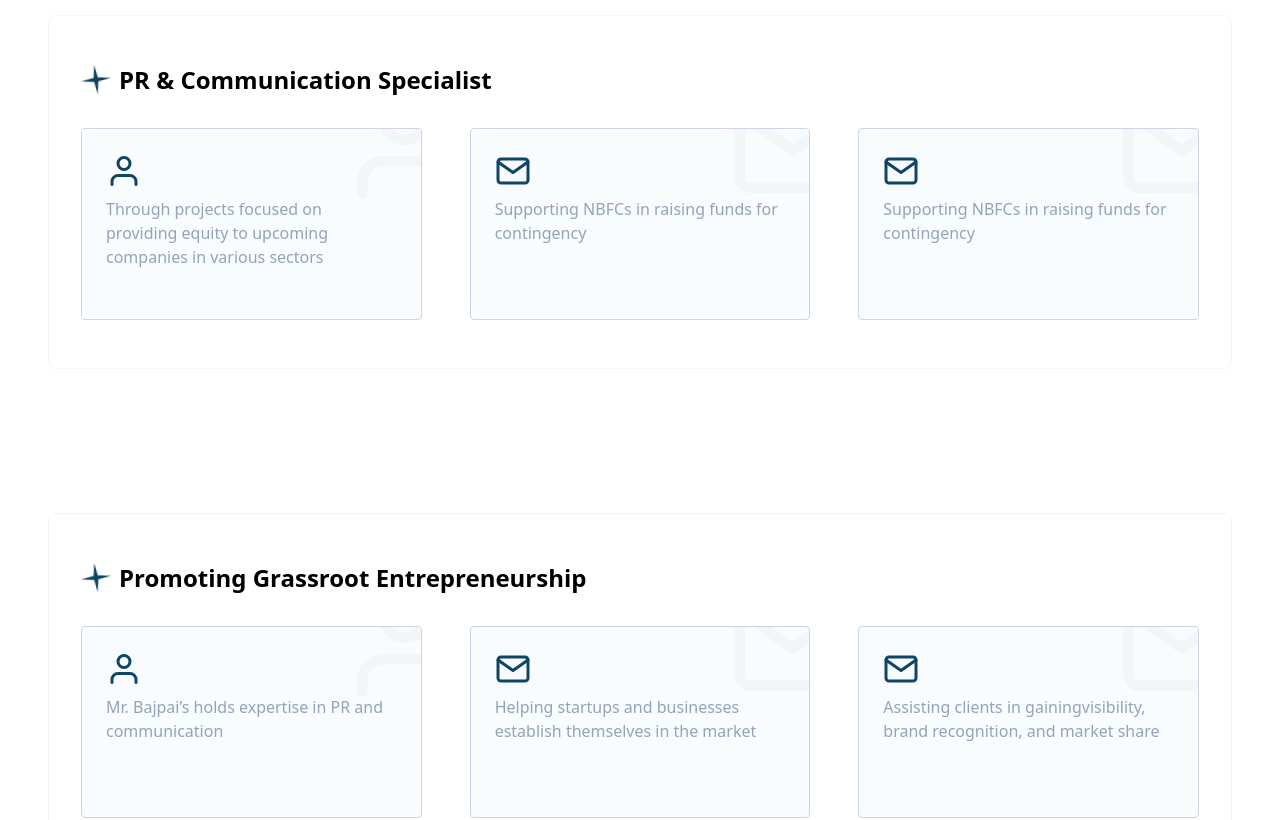
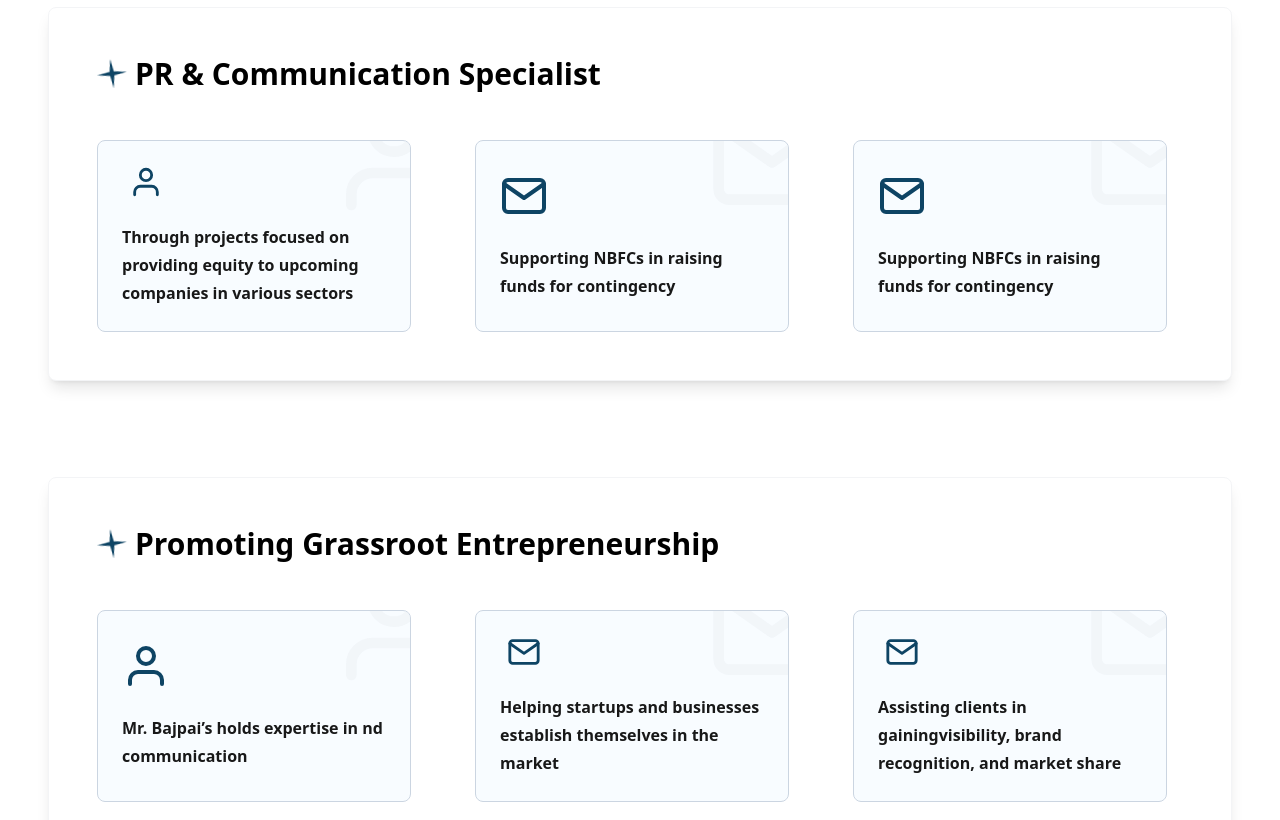
Before and after one commit to rkcoola792/Dubai, a React (Vite) app: page / in a window 1280 px wide. Shown: the part 2280-3100 px from the top of the page. Built offline with nearby package versions, Linux system fonts and the light colour scheme.

Commit message:
section 3 done

```diff
--- a/src/components/Homepage/Section3.jsx
+++ b/src/components/Homepage/Section3.jsx
@@ -34,7 +34,7 @@ const Section3 = () => {
       </motion.div>
       <div className="flex flex-col gap-24 mt-12  px-4 sm:px-12 lg:px-12 2xl:px-0  " ref={ref}>
 
-        <div className="group1 flex flex-col sm:gap-12 sm:sticky  sm:top-48  z-10 shadow-lg border border-gray-100  p-10 rounded-lg">
+        <div className="group1 flex flex-col sm:gap-12 sm:sticky  sm:top-40 bg-white z-10 shadow-lg border border-gray-100  p-12  rounded-lg">
           <motion.div
             className="heading flex gap-6 items-center mb-4 sm:mb-0  "
             initial={{ y: 75, opacity: 0 }}
@@ -52,7 +52,7 @@ const Section3 = () => {
             subtitle3="Range of funding from Rs 5 lakhs to Rs 50 crores"
           />
         </div>
-        <div className="group2 flex flex-col gap-8  sm:sticky top-48 bg-white border border-gray-100 z-20 sm:my-6  p-8 py-12 rounded-lg">
+        <div className="group2 flex flex-col sm:gap-12 sm:sticky  sm:top-40 bg-white z-20 shadow-lg border border-gray-100  p-12  rounded-lg">
           <motion.div
             className="heading flex gap-2 items-center  "
             initial={{ y: 75, opacity: 0 }}
@@ -62,7 +62,7 @@ const Section3 = () => {
             <div className="-mt-6 sm:mt-0">
               <SmallStar></SmallStar>
             </div>
-            <h3 className="sm:text-2xl font-semibold text-xl">
+            <h3 className="sm:text-2xl lg:text-3xl text-xl font-semibold">
               PR & Communication Specialist
             </h3>
           </motion.div>
@@ -73,7 +73,7 @@ const Section3 = () => {
             subtitle3="Supporting NBFCs in raising funds for contingency"
           />
         </div>
-        <div className="group3 flex flex-col gap-8  sticky top-48 border border-gray-100 bg-white z-30 sm:my-6  p-8 py-12 rounded-lg ">
+        <div className="group3 flex flex-col sm:gap-12 sm:sticky  sm:top-40 bg-white z-30 shadow-lg border border-gray-100  p-12  rounded-lg">
           <motion.div
             className="heading flex gap-2 items-center "
             initial={{ y: 75, opacity: 0 }}
@@ -83,12 +83,12 @@ const Section3 = () => {
             <div className="-mt-6 sm:mt-0">
               <SmallStar></SmallStar>
             </div>
-            <h3 className="sm:text-2xl font-semibold text-xl">
+            <h3 className="sm:text-2xl lg:text-3xl text-xl font-semibold">
               Promoting Grassroot Entrepreneurship
             </h3>
           </motion.div>
           <Specialities
-            subtitle1="Mr. Bajpai’s holds expertise in PR and communication"
+            subtitle1="Mr. Bajpai’s holds expertise in nd communication"
             subtitle2="Helping startups and businesses establish themselves in the market"
             subtitle3="Assisting clients in gainingvisibility, brand recognition, and market share"
           />
--- a/src/components/Homepage/Specialities.jsx
+++ b/src/components/Homepage/Specialities.jsx
@@ -6,7 +6,7 @@ const Specialities = ({subtitle1,subtitle2,subtitle3,icon1,icon2,icon3}) => {
   return (
     <div className="contact-us ">
       <motion.div
-        className="grid sm:gap-12 sm:grid-cols-2 lg:grid-cols-3 gap-4"
+        className="grid sm:gap-12 sm:grid-cols-2 lg:grid-cols-3 gap-4 p-"
 
         initial={{ y: 75, opacity: 0 }}
         whileInView={{ y: 0, opacity: 1 }}
@@ -35,7 +35,7 @@ const Specialities = ({subtitle1,subtitle2,subtitle3,icon1,icon2,icon3}) => {
 const Card = ({  subtitle, Icon, href }) => {
   return (
     <motion.div
-      className="w-full  rounded border-[1px] border-slate-300 relative overflow-hidden group bg-subtleBlue cursor-pointer p-6 h-48"
+      className="w-[95%]  rounded-lg border-[1px] border-slate-300 relative overflow-hidden group bg-subtleBlue cursor-pointer p-6 h-48 2xl:h-60 flex flex-col justify-center gap-4 "
       initial={{ y: 0 }}
       whileHover={{ scale:1.05, boxShadow: "0px 5px 20px -13px rgba(0,0,0,0.65)" }}
       transition={{ duration: 0.6 }}
@@ -43,9 +43,9 @@ const Card = ({  subtitle, Icon, href }) => {
       <div className="absolute inset-0 bg-white translate-y-[100%] group-hover:translate-y-[0%] transition-transform duration-300" />
 
       <Icon className="absolute z-10 -top-12 -right-12 text-9xl text-slate-100 opacity-90 group-hover:text-mainBlue group-hover:rotate-12 transition-transform duration-300" />
-      <Icon className="mb-2 text-4xl text-mainBlue  transition-colors relative z-10 duration-300" />
+      <Icon className="mb-2 text-4xl sm:text-5xl text-mainBlue  transition-colors relative z-10 duration-300" />
 
-      <p className="text-slate-400  relative z-10 duration-300">
+      <p className="opacity-90 font-semibold  relative z-10 duration-300 leading-7 2xl:text-xl 2xl:leading-8">
         {subtitle}
       </p>
     </motion.div>
--- a/src/components/Homepage/TestimonialGradient.jsx
+++ b/src/components/Homepage/TestimonialGradient.jsx
@@ -17,7 +17,7 @@ const TestimonialGradient= () => {
       <div className="grid gap-4 sm:grid-cols-2 lg:grid-cols-3">
         <Card
           title="Annette Black"
-          subtitle="Lorem Ipsum is simply dummy text of the printing and typesetting industry. Lorem Ipsum has been the industry's standard dummy text ever since the 1500s, when an unknown printer took a galley of type and scrambled it to make a type specimen book. "
+          subtitle="Lorem Ipsum is simply dummy text of the printing and typesetting industry. Lorem Ipsum has been the industry's standard dummy text ever since the 1500s, when an unknown printer took a galley of type and scrambled it to make a type specimen book.  It has survived not only five centuries, but also the leap into electronic typesetting, remaining essentially unchanged."
           href="#"
           Icon={RiNetflixFill}
           designation="Chief Chairman of "
@@ -25,7 +25,7 @@ const TestimonialGradient= () => {
         />
         <Card
           title="Jeff Bezoz"
-          subtitle="Lorem Ipsum is simply dummy text of the printing and typesetting industry. Lorem Ipsum has been the industry's standard dummy text ever since the 1500s, when an unknown printer took a galley of type and scrambled it to make a type specimen book. "
+          subtitle="Lorem Ipsum is simply dummy text of the printing and typesetting industry. Lorem Ipsum has been the industry's standard dummy text ever since the 1500s, when an unknown printer took a galley of type and scrambled it to make a type specimen book.  It has survived not only five centuries, but also the leap into electronic typesetting, remaining essentially unchanged. "
           href="#"
           Icon={RiAmazonFill}
           designation="Chief Chairman of "
@@ -33,7 +33,7 @@ const TestimonialGradient= () => {
         />
         <Card
           title="Kalyan "
-          subtitle="Lorem Ipsum is simply dummy text of the printing and typesetting industry. Lorem Ipsum has been the industry's standard dummy text ever since the 1500s, when an unknown printer took a galley of type and scrambled it to make a type specimen book. "
+          subtitle="Lorem Ipsum is simply dummy text of the printing and typesetting industry. Lorem Ipsum has been the industry's standard dummy text ever since the 1500s, when an unknown printer took a galley of type and scrambled it to make a type specimen book. It has survived not only five centuries, but also the leap into electronic typesetting, remaining essentially unchanged. "
           href="#"
           Icon={SiFlipkart}
           designation="Chief Chairman of "
```
